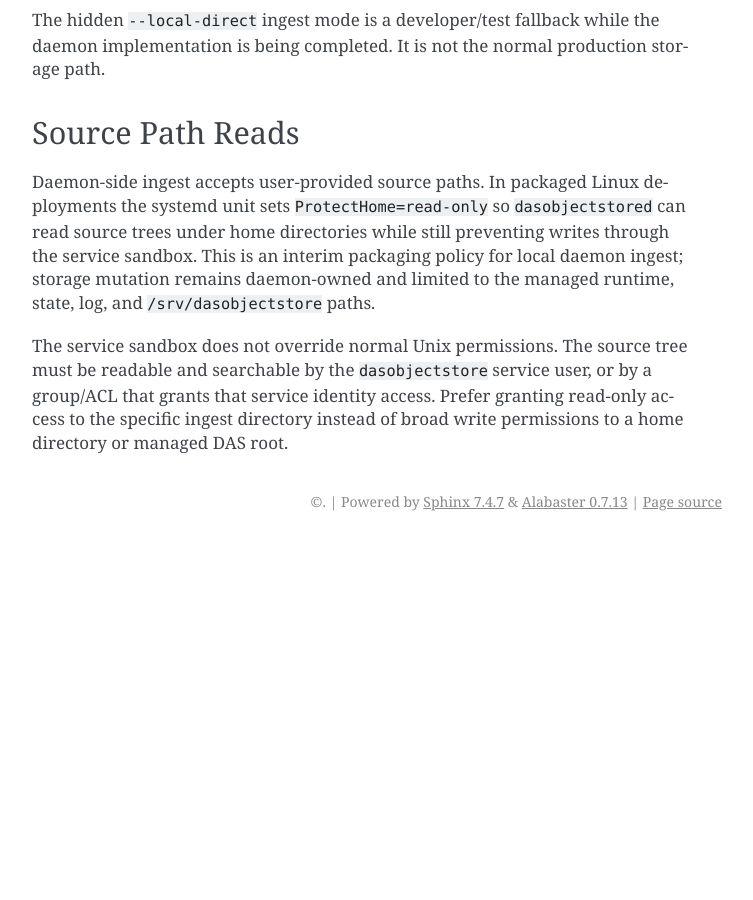
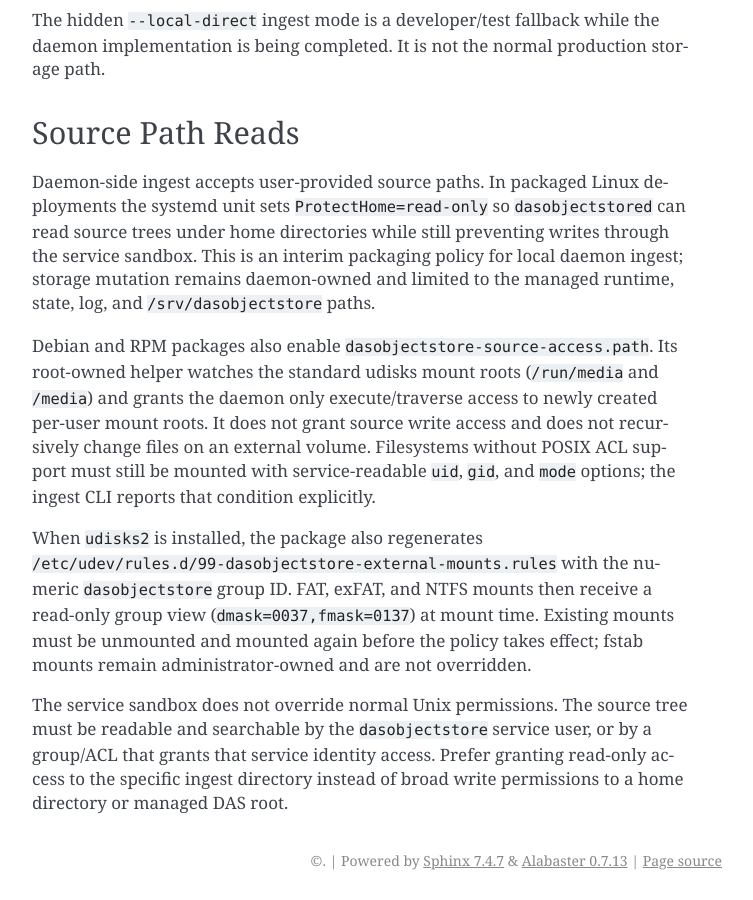
Before and after one commit to sagrudd/DASObjectStore, a Sphinx documentation site: the page built from docs/user/service-boundary.rst, in a window 1280 px wide and 900 px high, scrolled down 2187 px. Shown: the whole window, without its empty margins (388-1141 px from the left). Built offline with Sphinx 7.4.7, drawn with Linux system fonts in a browser that asks for light colours; before the commit the page ends 2728 px from its top, so only the background shows below that.

Commit message:
fix: package external mount access policy

```diff
--- a/Cargo.toml
+++ b/Cargo.toml
@@ -15,7 +15,7 @@ members = [
 resolver = "2"
 
 [workspace.package]
-version = "0.69.41"
+version = "0.69.42"
 edition = "2021"
 license = "MPL-2.0"
 repository = "https://github.com/sagrudd/DASObjectStore"
--- a/docs/user/service-boundary.rst
+++ b/docs/user/service-boundary.rst
@@ -117,6 +117,22 @@ preventing writes through the service sandbox. This is an interim packaging
 policy for local daemon ingest; storage mutation remains daemon-owned and
 limited to the managed runtime, state, log, and ``/srv/dasobjectstore`` paths.
 
+Debian and RPM packages also enable
+``dasobjectstore-source-access.path``. Its root-owned helper watches the
+standard udisks mount roots (``/run/media`` and ``/media``) and grants the
+daemon only execute/traverse access to newly created per-user mount roots. It
+does not grant source write access and does not recursively change files on an
+external volume. Filesystems without POSIX ACL support must still be mounted
+with service-readable ``uid``, ``gid``, and ``mode`` options; the ingest CLI
+reports that condition explicitly.
+
+When ``udisks2`` is installed, the package also regenerates
+``/etc/udev/rules.d/99-dasobjectstore-external-mounts.rules`` with the numeric
+``dasobjectstore`` group ID. FAT, exFAT, and NTFS mounts then receive a
+read-only group view (``dmask=0037,fmask=0137``) at mount time. Existing mounts
+must be unmounted and mounted again before the policy takes effect; fstab
+mounts remain administrator-owned and are not overridden.
+
 The service sandbox does not override normal Unix permissions. The source tree
 must be readable and searchable by the ``dasobjectstore`` service user, or by a
 group/ACL that grants that service identity access. Prefer granting read-only
```
Also changed, not shown: CHANGELOG.md (+5 -0 lines), TODO.md (+5 -0 lines), docs/user/ingesting-files.rst (+8 -1 lines), 9 other files.
